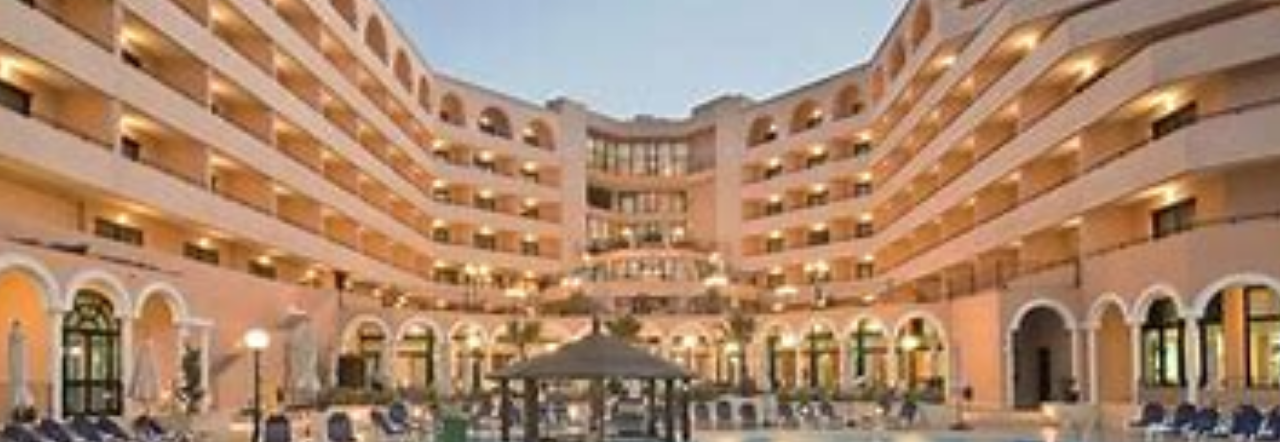
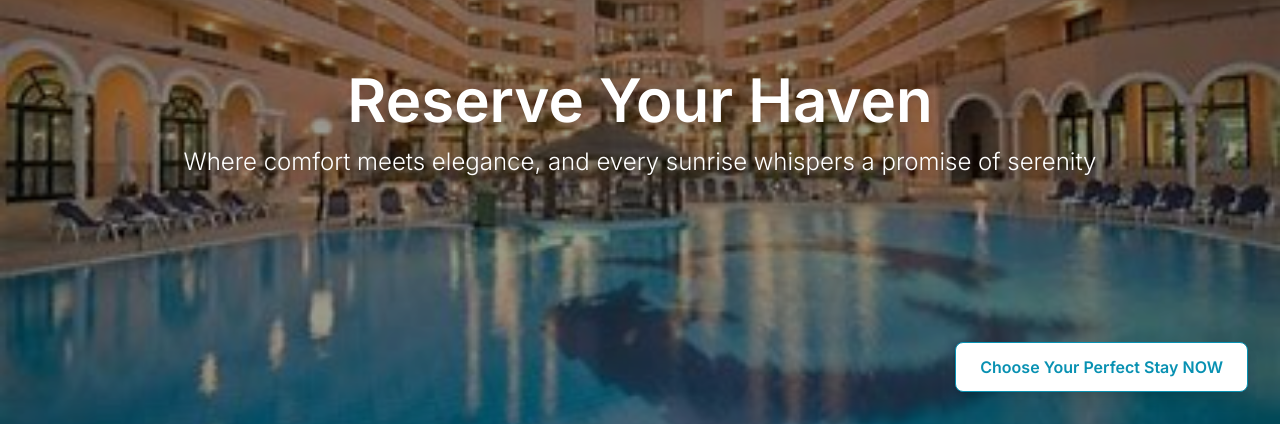
Before and after one commit to 2110503-2564/fe-project-2024-2-lone-wolf, a Next.js app: page / in a window 1280 px wide. Shown: the part 246-688 px from the top of the page. Built offline with nearby package versions, Linux system fonts and the light colour scheme; no server answers.

Commit message:
decor Banner

```diff
--- a/src/components/Banner.tsx
+++ b/src/components/Banner.tsx
@@ -1,4 +1,4 @@
-'use client'
+/*'use client'
 import { useState } from 'react'
 import styles from './banner.module.css'
 import Image from 'next/image'
@@ -37,4 +37,60 @@ export default function Banner () {
             </button>
         </div>
     );
+}*/
+
+'use client'
+import { useState } from 'react'
+import Image from 'next/image'
+import { useRouter } from 'next/navigation'
+import { useSession } from 'next-auth/react'
+
+export default function Banner () {
+    const covers = ['/img/cover.jpg', '/img/cover2.jpg', '/img/cover3.jpg', '/img/cover4.jpg']
+    const [index, setIndex] = useState(0)
+    const router = useRouter()
+    const { data:session } = useSession()
+
+    return (
+        <div
+            className="relative w-full h-[500px] md:h-[600px] cursor-pointer overflow-hidden"
+            onClick={() => setIndex(index + 1)}
+        >
+            {/* Background Image */}
+            <Image
+                src={covers[index % 4]}
+                alt="cover"
+                fill
+                className="object-cover"
+            />
+
+            {/* Overlay */}
+            <div className="absolute inset-0 bg-black/40"></div>
+
+            {/* Banner Text */}
+            <div className="absolute inset-0 flex flex-col items-center justify-center text-white text-center px-6">
+                <h1 className="text-5xl md:text-6xl font-semibold drop-shadow-lg">Reserve Your Haven</h1>
+                <h3 className="text-lg md:text-2xl font-light mt-4 drop-shadow-md">
+                    Where comfort meets elegance, and every sunrise whispers a promise of serenity
+                </h3>
+            </div>
+
+            {/* Greeting (if logged in) */}
+            {session && (
+                <div className="absolute top-5 right-10 font-semibold text-cyan-200 text-lg md:text-xl">
+                    Hello {session.user?.name}
+                </div>
+            )}
+
+            {/* CTA Button */}
+            <button
+                className="absolute bottom-8 right-8 bg-white text-cyan-600 border border-cyan-600
+                font-semibold py-3 px-6 rounded-lg shadow-lg transition-all
+                hover:bg-cyan-600 hover:text-white hover:border-transparent"
+                onClick={(e) => { e.stopPropagation(); router.push('/venue'); }}
+            >
+                Choose Your Perfect Stay NOW
+            </button>
+        </div>
+    );
 }
```
